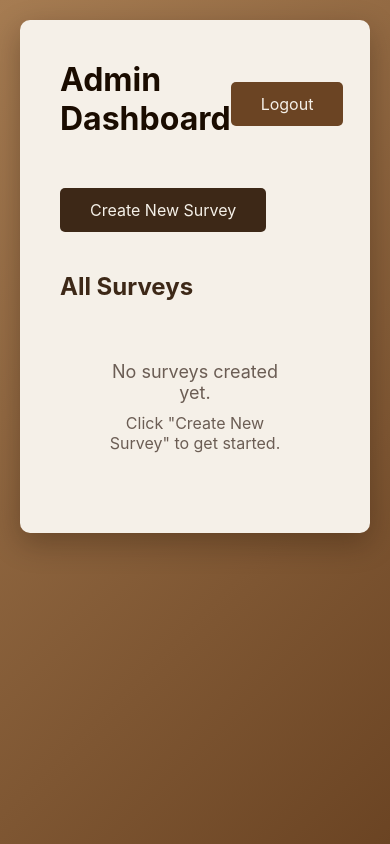
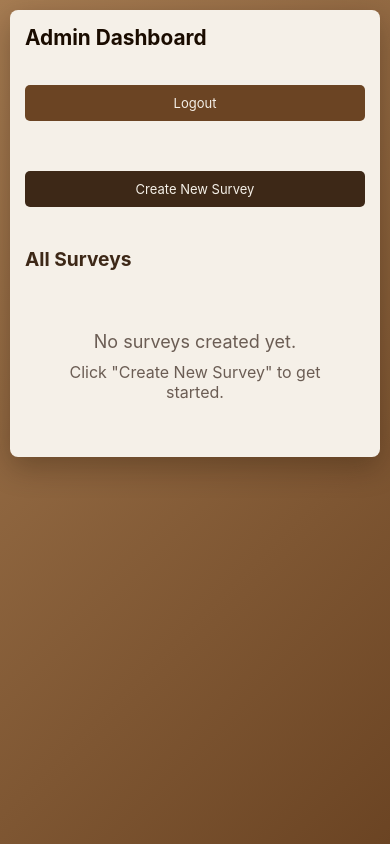
Before and after one commit to zuptalo/survey-kiosk, a Flask app: page /admin in a window 390 px wide. Run offline with Flask 3, Linux system fonts and the light colour scheme; the visitor is signed in with stand-in values (Sample User, id 1).

Commit message:
Updated the alignments for smaller screens

```diff
--- a/templates/admin_dashboard.html
+++ b/templates/admin_dashboard.html
@@ -25,7 +25,7 @@
             <p><strong>First Response:</strong> {{ survey.first_response_at[:16].replace('T', ' ') if survey.first_response_at else 'No responses yet' }}</p>
             <p><strong>Items:</strong> {{ survey['items']|length }}</p>
         </div>
-        <div style="margin-top: 15px; display: flex; gap: 10px; flex-wrap: wrap;">
+        <div style="margin-top: 15px; display: grid; grid-template-columns: repeat(auto-fit, minmax(140px, 1fr)); gap: 10px;">
             <a href="/admin/survey/{{ survey.id }}/results" class="btn">View Results</a>
             <a href="/admin/survey/{{ survey.id }}/edit" class="btn btn-secondary">Edit Survey</a>
             <button onclick="duplicateSurvey('{{ survey.id }}', '{{ survey.get('title_en', '') }}', '{{ survey.get('title_sv', '') }}')" class="btn btn-accent">Duplicate</button>
--- a/templates/base.html
+++ b/templates/base.html
@@ -273,6 +273,144 @@
         .language-flag:hover {
             transform: scale(1.1);
         }
+
+        /* Mobile Responsiveness */
+        @media (max-width: 768px) {
+            body {
+                padding: 10px;
+            }
+
+            .container {
+                padding: 20px;
+                border-radius: 8px;
+            }
+
+            h1 {
+                font-size: 1.5em;
+            }
+
+            h2 {
+                font-size: 1.2em;
+            }
+
+            .header {
+                flex-direction: column;
+                align-items: flex-start;
+                gap: 15px;
+            }
+
+            .header > div {
+                width: 100%;
+            }
+
+            .btn {
+                padding: 10px 20px;
+                font-size: 14px;
+                width: 100%;
+                text-align: center;
+            }
+
+            .stats-table {
+                font-size: 14px;
+                display: block;
+                overflow-x: auto;
+                -webkit-overflow-scrolling: touch;
+            }
+
+            .stats-table thead {
+                display: none;
+            }
+
+            .stats-table tbody,
+            .stats-table tr,
+            .stats-table td {
+                display: block;
+                width: 100%;
+            }
+
+            .stats-table tr {
+                margin-bottom: 20px;
+                border: 1px solid var(--beige);
+                border-radius: 8px;
+                padding: 15px;
+                background: white;
+            }
+
+            .stats-table td {
+                padding: 8px 0;
+                border: none;
+                text-align: left;
+            }
+
+            .stats-table td::before {
+                content: attr(data-label);
+                font-weight: bold;
+                display: inline-block;
+                width: 100px;
+                color: var(--dark-brown);
+            }
+
+            .stats-table td:first-child::before {
+                content: "#: ";
+            }
+
+            .stats-table td img {
+                max-width: 60px !important;
+                max-height: 45px !important;
+            }
+
+            .progress-bar {
+                width: 100%;
+                margin-top: 5px;
+            }
+
+            .survey-list {
+                padding: 0;
+            }
+
+            .survey-item {
+                padding: 15px;
+                margin-bottom: 15px;
+            }
+
+            .survey-item h3 {
+                font-size: 1.1em;
+            }
+
+            .form-group {
+                margin-bottom: 15px;
+            }
+
+            .button-group {
+                flex-direction: column;
+                gap: 10px;
+            }
+
+            /* Stack survey action buttons on mobile */
+            .survey-item > div[style*="display: grid"] {
+                grid-template-columns: 1fr !important;
+            }
+        }
+
+        @media (max-width: 480px) {
+            .container {
+                padding: 15px;
+            }
+
+            h1 {
+                font-size: 1.3em;
+            }
+
+            .survey-item h3 {
+                font-size: 1em;
+                word-break: break-word;
+            }
+
+            .btn {
+                padding: 10px 15px;
+                font-size: 13px;
+            }
+        }
     </style>
     {% block extra_css %}{% endblock %}
 </head>
```
Also changed, not shown: templates/admin_results.html (+6 -6 lines), templates/survey_form.html (+36 -5 lines), static/.!81138!icon.png (deleted), static/.!81160!icon.png (added), static/.!82109!icon.png (deleted), static/.!82178!icon.png (added).
